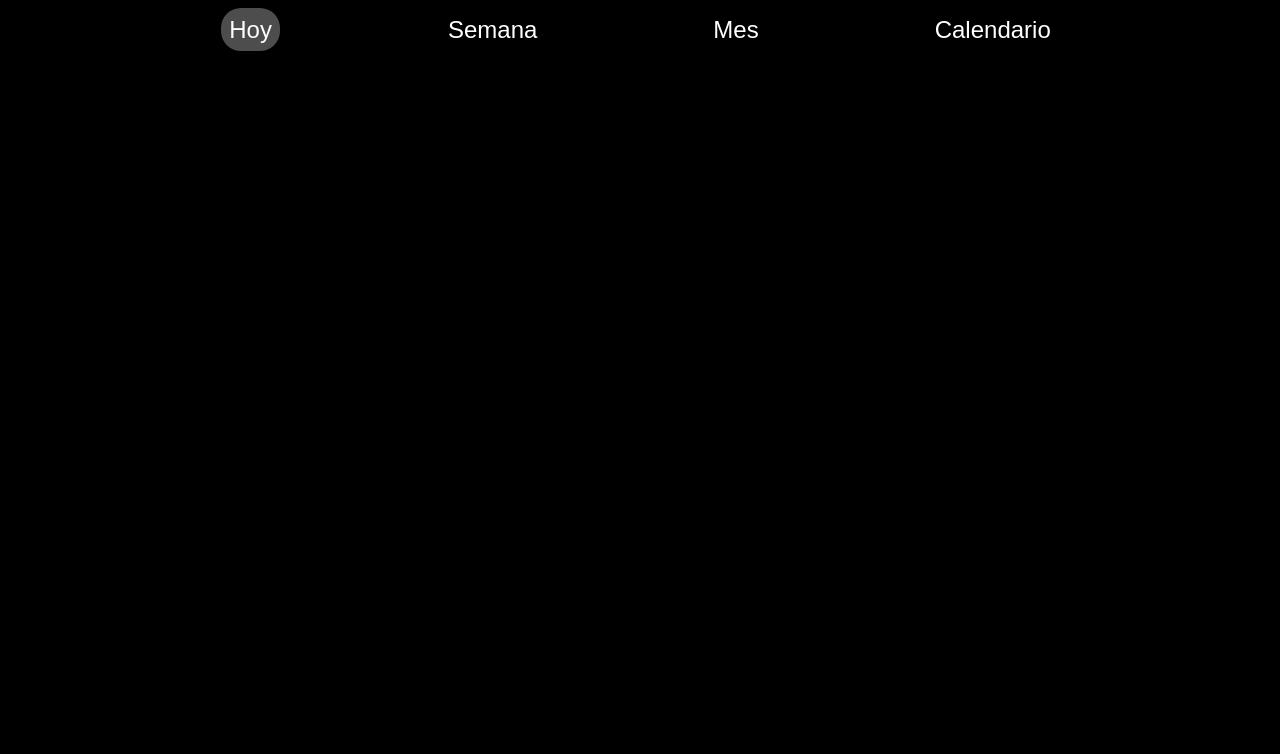
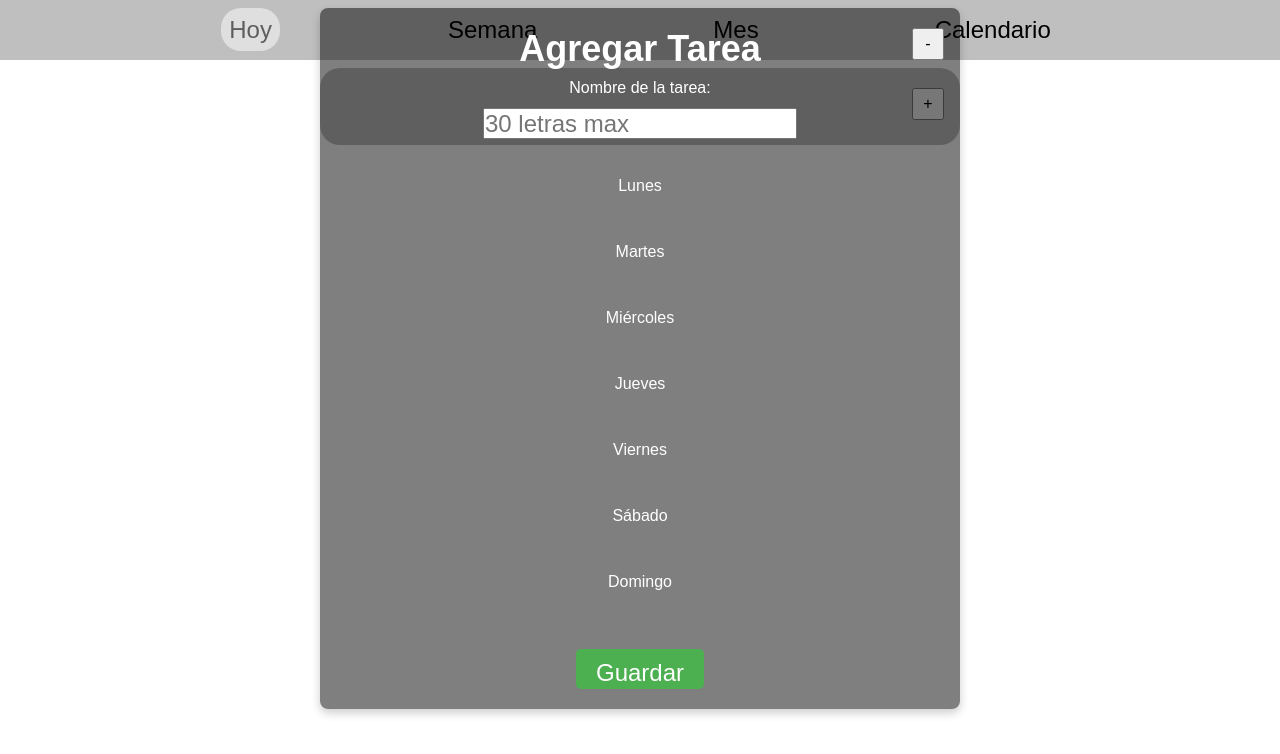
Before and after one commit to KevinLesama/Tareas, a plain HTML site: page index.html in a window 1280 px wide. Drawn offline with Linux system fonts and the light colour scheme.

Commit message:
mejore el nav, agregue el "Hoy" sin sus funciones, solo abrir  y cerra el form

```diff
--- a/index.html
+++ b/index.html
@@ -9,15 +9,59 @@
 <body>
     <nav>
         <ul>
-            <li><a href="#" style="background-color: rgb(77, 77, 77); ">Hoy</a></li>
+            <li><a href="#" style="opacity: 50%; background-color: rgb(255, 255, 255); ">Hoy</a></li>
             <li><a href="#" >Semana</a></li>
             <li><a href="#">Mes</a></li>
             <li><a href="#">Calendario</a></li>
           </ul>
     </nav>
     <div class="hoy">
+        <button class="btnright" id="agregar">+</button><br><br>
+    </div>
+    <div class="hoy form">
+        <button class="btnright" id="cerrara">-</button>
+        <h2>Agregar Tarea</h2>
+        <form id="formTarea">
+          <!-- Campo para el nombre de la tarea -->
+          <label for="nombre">Nombre de la tarea:</label>
+          <input type="text" id="nombre" name="nombre" maxlength="30" required placeholder="30 letras max">
+          <br><br>
 
-    </div>
+          <!-- Selector para el día de la semana -->
+          <label>
+            <input type="checkbox" name="dia" value="Lunes">
+            <span>Lunes</span>
+          </label><br>
+          <label>
+            <input type="checkbox" name="dia" value="Martes">
+            <span>Martes</span>
+          </label><br>
+          <label>
+            <input type="checkbox" name="dia" value="Miércoles">
+            <span>Miércoles</span>
+          </label><br>
+          <label>
+            <input type="checkbox" name="dia" value="Jueves">
+            <span>Jueves</span>
+          </label><br>
+          <label>
+            <input type="checkbox" name="dia" value="Viernes">
+            <span>Viernes</span>
+          </label><br>
+          <label>
+            <input type="checkbox" name="dia" value="Sábado">
+            <span>Sábado</span>
+          </label><br>
+          <label>
+            <input type="checkbox" name="dia" value="Domingo">
+            <span>Domingo</span>
+          </label><br>
+
+          <!-- Botón para enviar -->
+          <button type="submit" class="btn">Guardar</button>
+        </form>
+      </div>
+
 <script src="javas.js"></script>
 </body>
 </html>
--- a/javas.js
+++ b/javas.js
@@ -1,6 +1,15 @@
-const tareas = [
+// Obtener los botones
+var btnAgregar = document.getElementById("agregar");
+var btnCerrar = document.getElementById("cerrara");
 
-  ];
+// Evento para mostrar el formulario
+btnAgregar.addEventListener("click", function() {
+    var form = document.querySelector(".hoy.form");
+    form.style.top = "50px"; // Cambia a la posición visible
+});
 
-  // Guardar la lista de tareas
-  localStorage.setItem("tareas", JSON.stringify(tareas));
+// Evento para ocultar el formulario
+btnCerrar.addEventListener("click", function() {
+    var form = document.querySelector(".hoy.form");
+    form.style.top = "-5000000px"; // Mueve el formulario fuera de la vista
+});
--- a/style.css
+++ b/style.css
@@ -4,13 +4,14 @@ body {
     margin: 0;
     padding: 0;
     box-sizing: border-box;
-    background-color: black;
+    background-color: white;
 
   }
   nav {
     display: grid;
     place-items: center;  /* Centra los elementos tanto horizontal como verticalmente */
     height: 60px;
+    background-color: rgb(191, 191, 191);
   }
 
   nav ul {
@@ -19,29 +20,128 @@ body {
     gap: 20vh;               /* Espaciado entre los elementos */
     padding: 0;
     margin: 0;
-
+    list-style-type: none;
   }
 
   nav a {
     text-decoration: none;
-    color: white;
+    color: black;
     font-size: 3vh;
     padding: 1vh;
     border-radius: 20px;
   }
-  nav a:hover{
-    background-color: rgb(77, 77, 77);
-  }
+
+/* hoy*/
+.hoy{
+  width: 50%;
+  margin: 0 auto;
+  background-color: rgb(191, 191, 191);
+  padding: 20px;
+  text-align: center;
+  margin-top: 1vh;
+  border-radius: 20px;
+  position: relative;
+}
+.btnright{
+  height: 4vh;
+  width: 4vh;
+  font-size: 2vh;
+  position: absolute;
+  right: 2vh;
+
+}
+.btn{
+  height: 5vh;
+  width: 16vh;
+  font-size: 3vh;
+}
+
+/* Estilo general del formulario */
+.hoy.form {
+  position: fixed;
+  top: 0;
+  left: 50%;
+  transform: translateX(-50%);
+  width: 50%;
+  height: auto;
+  background-color: rgba(0, 0, 0, 0.5);
+  color: white;
+  padding: 20px;
+  box-shadow: 0 4px 10px rgba(0, 0, 0, 0.2);
+  z-index: 1000;
+  border-radius: 8px;
+  font-size: 3vh;
+}
+
+/* Ocultar los cuadros de los checkboxes */
+input[type="checkbox"] {
+  display: none;
+}
+
+/* Estilo para el texto de los checkboxes */
+label {
+  display: block;
+  cursor: pointer;
+  margin: 10px 0;
+  font-size: 16px;
+  transition: color 0.3s ease;
+}
+
+/* Cuando el checkbox está seleccionado, cambiar el color del texto */
+input[type="checkbox"]:checked + span {
+  color: #4CAF50; /* El color que elijas para el texto cuando está seleccionado */
+}
+
+/* Agregar un pequeño efecto cuando el texto se active */
+input[type="checkbox"]:checked + span {
+  font-weight: bold; /* Cambiar peso del texto cuando se seleccione */
+}
+
+/* Estilo para el botón de guardar */
+.btn {
+  margin-top: 20px;
+  padding: 10px 20px;
+  background-color: #4CAF50;
+  color: white;
+  border: none;
+  border-radius: 5px;
+  cursor: pointer;
+}
+
+.btn:hover {
+  background-color: #45a049;
+}
 
 
   /* Media Queries */
+  /* tablet anchas*/
+@media (max-width: 950px){
+  nav ul {
+    gap: 3vh;               /* Espaciado entre los elementos */
+  }
+
+}
+
+nav a:hover{
+  background-color: gray;
+}
 
   /* Para pantallas de tablets (máximo 768px) */
   @media (max-width: 768px) {
-
+    nav ul {
+      gap: 5vh;               /* Espaciado entre los elementos */
+    }
+    nav a {
+      font-size: 2vh;
+    }
   }
 
   /* Para pantallas móviles (máximo 480px) */
   @media (max-width: 480px) {
-
+    nav ul {
+      gap: 1vh;               /* Espaciado entre los elementos */
+    }
+    nav a {
+      font-size: 1.5vh;
+    }
   }
```
